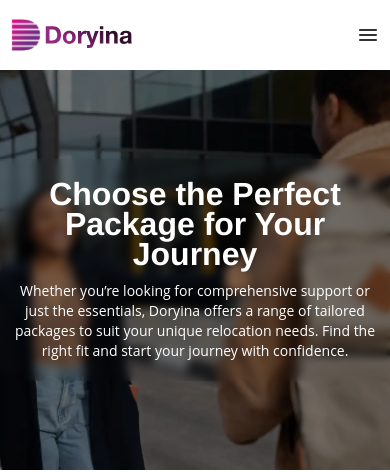
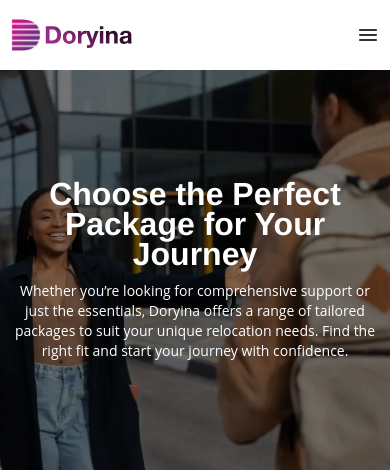
Before and after one commit to ShunGoes/doryina, a React (Vite) app: page /packages in a window 390 px wide. Shown: the top 472 px of the page. Built offline with nearby package versions, Linux system fonts and the light colour scheme.

Commit message:
removed blurry bg

```diff
--- a/src/components/about/about-home/index.jsx
+++ b/src/components/about/about-home/index.jsx
@@ -4,7 +4,7 @@ import { motion } from "framer-motion";
 const AboutHero = () => {
   return (
     <section className="about-hero h-[400px] md:h-screen flex justify-center items-center w-full">
-      <header className="backdrop-blur-sm md:backdrop-blur-0 md:w-6/12 py-[20px] px-[10px] w-full  md:h-1/3">
+      <header className=" md:backdrop-blur-0 md:w-6/12 py-[20px] px-[10px] w-full  md:h-1/3">
         <motion.h1
           initial={{ opacity: 0, scale: 0.3 }}
           animate={{ opacity: 1, scale: 1 }}
--- a/src/components/contact-page/contact-hero/index.jsx
+++ b/src/components/contact-page/contact-hero/index.jsx
@@ -5,7 +5,7 @@ import "./style.css"
 const ContactHero = () => {
   return (
     <section  className="contact-hero h-[400px] md:h-screen flex justify-center items-center w-full">
-    <header className="backdrop-blur-sm md:backdrop-blur-0 md:w-6/12 py-[20px] px-[10px] w-full  md:h-1/3">
+    <header className=" md:backdrop-blur-0 md:w-6/12 py-[20px] px-[10px] w-full  md:h-1/3">
       <motion.h1
         initial={{ opacity: 0, scale: 0.3 }}
         animate={{ opacity: 1, scale: 1 }}
--- a/src/components/package/package-hero/index.jsx
+++ b/src/components/package/package-hero/index.jsx
@@ -5,7 +5,7 @@ import { motion } from "framer-motion"
 const PackageHero = () => {
   return (
     <section className="package-hero h-[400px] md:h-screen flex justify-center items-center w-full">
-        <header className="backdrop-blur-sm md:backdrop-blur-0 md:w-7/12 py-[20px] px-[10px] w-full  md:h-1/3">
+        <header className=" md:backdrop-blur-0 md:w-7/12 py-[20px] px-[10px] w-full  md:h-1/3">
             <motion.h1
              initial={{opacity: 0,  scale: 0.3}}
              whileInView={{opacity: 1,   scale: 1 }}
```
